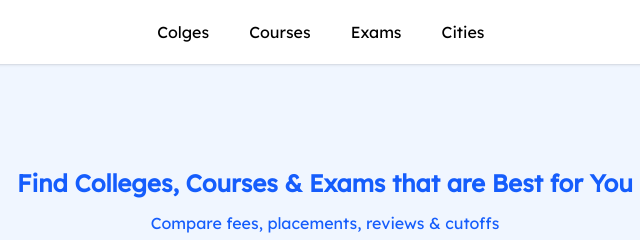
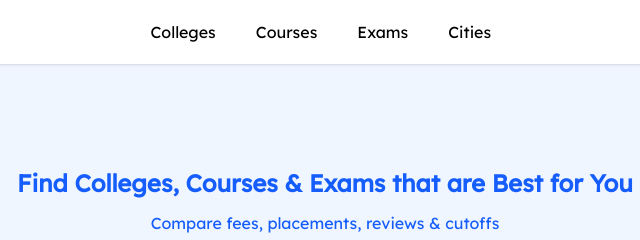
Before and after one commit to ritesh-tech280/askcollege, a website: page src/index.html in a window 1280 px wide. Shown: the top 240 px of the page, 315-955 px from the left. Drawn offline with Linux system fonts and the light colour scheme.

Commit message:
fix: correct spelling of "Colges" to "Colleges" in navigation menu

```diff
--- a/src/index.html
+++ b/src/index.html
@@ -31,7 +31,7 @@
 
             <!-- Desktop Menu -->
             <ul class="hidden md:flex space-x-10">
-                <li class="nav-link"><a href="#">Colges</a></li>
+                <li class="nav-link"><a href="#">Colleges</a></li>
                 <li class="nav-link"><a href="#">Courses</a></li>
                 <li class="nav-link"><a href="#">Exams</a></li>
                 <li class="nav-link"><a href="#">Cities</a></li>
```
